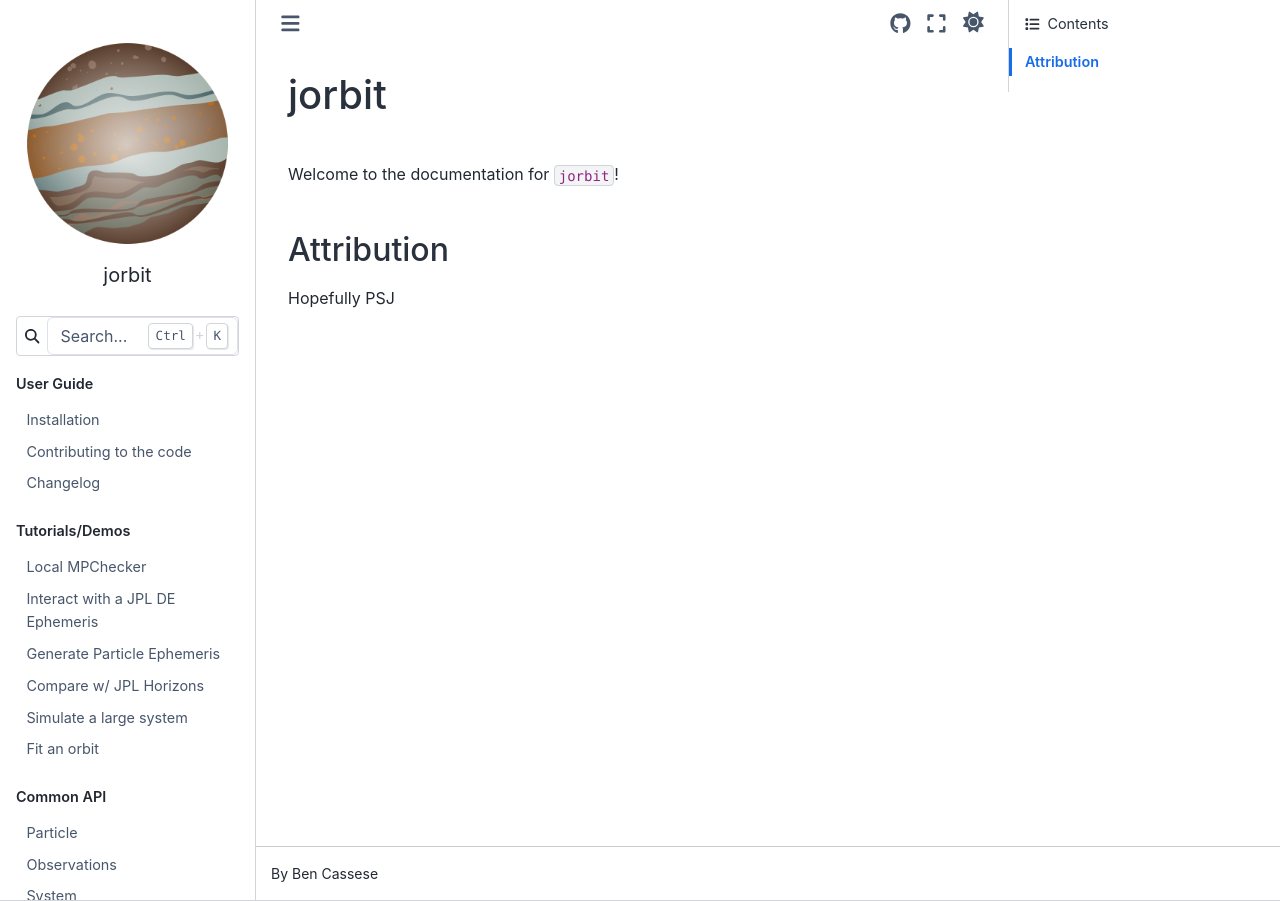
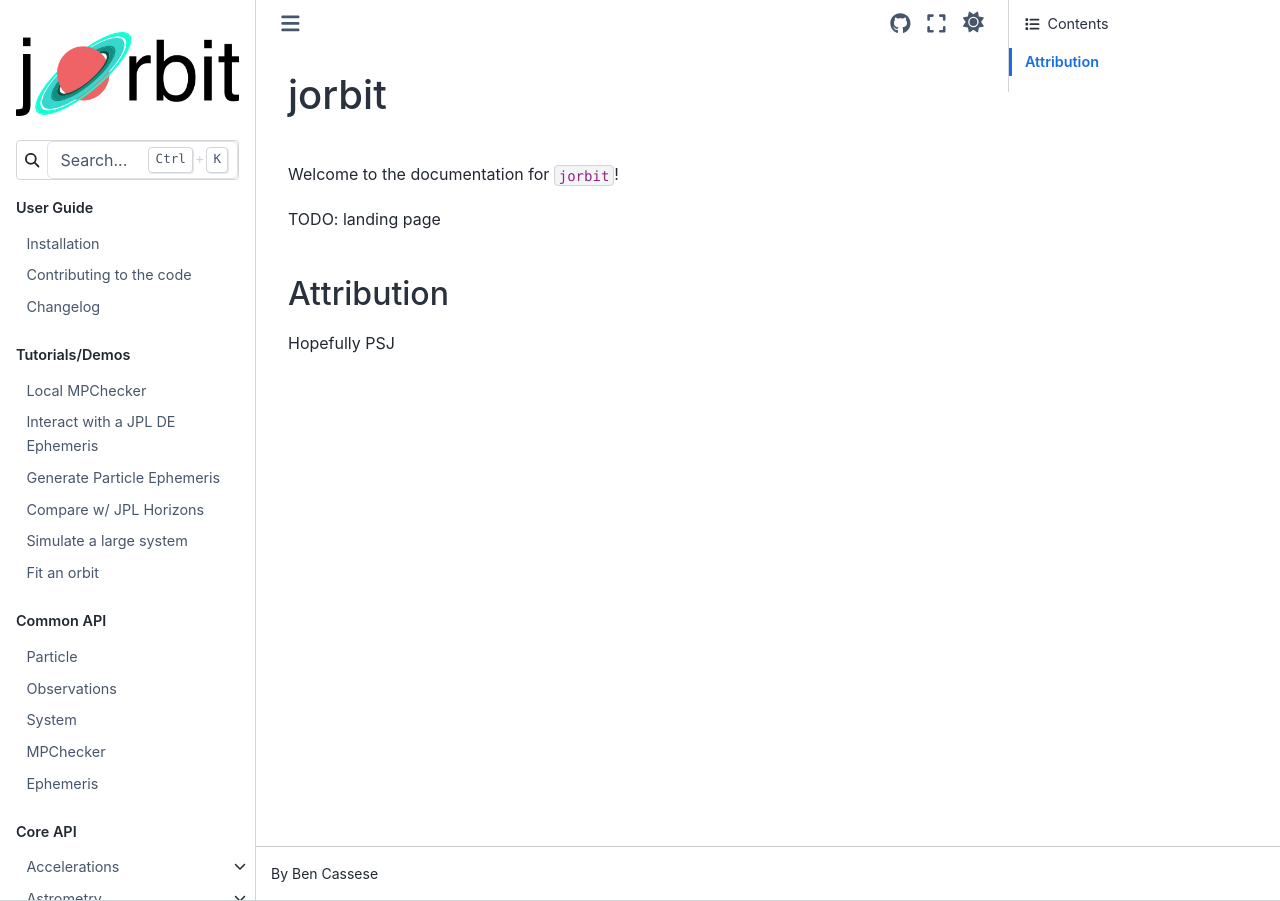
Before and after one commit to ben-cassese/jorbit, a Sphinx documentation site: the page built from docs/index.md, in a window 1280 px wide. Built offline with Sphinx 7.4.7 and the Sphinx Book theme 1.1.4, drawn with Linux system fonts in a browser that asks for light colours; pages that are not in the unit, such as notebooks, are missing from menus.

Commit message:
new logo, initial pypi via gha

```diff
--- a/docs/conf.py
+++ b/docs/conf.py
@@ -15,7 +15,7 @@
 
 project = "jorbit"
 author = "Ben Cassese"
-release = "0.1.0"
+release = "0.1.2"
 
 # -- General configuration ---------------------------------------------------
 # https://www.sphinx-doc.org/en/master/usage/configuration.html#general-configuration
@@ -49,7 +49,7 @@
 html_show_sourcelink = True
 html_sourcelink_suffix = ""
 html_title = "jorbit"
-html_favicon = "_static/jupiter.png"
+html_favicon = "_static/saturn.png"
 html_static_path = ["_static"]
 
 html_theme_options = {
@@ -60,9 +60,9 @@
     "use_download_button": False,
     "show_prev_next": False,
     "logo": {
-        "text": "jorbit",
-        "image_light": "_static/jupiter.png",
-        "image_dark": "_static/jupiter.png",
+        "text": "",
+        "image_light": "_static/jorbit_logo_bright.png",
+        "image_dark": "_static/jorbit_logo_dark.png",
     },
 }
 
--- a/docs/index.md
+++ b/docs/index.md
@@ -5,6 +5,8 @@
 
 
 <br>Welcome to the documentation for `jorbit`!
+
+TODO: landing page
 
 
 ## Attribution
--- a/pyproject.toml
+++ b/pyproject.toml
@@ -1,6 +1,6 @@
 [project]
 name = "jorbit"
-version = "0.1.1"
+version = "0.1.2"
 description = "Solar system orbit fitting and integration with JAX"
 readme = "README.md"
 authors = [
```
Also changed, not shown: docs/_static/jorbit_logo_bright.png (added), docs/_static/jorbit_logo_bright.svg (added), docs/_static/jorbit_logo_dark.png (added), docs/_static/jorbit_logo_dark.svg (added), docs/_static/jupiter.png (deleted), docs/_static/saturn.png (added).
